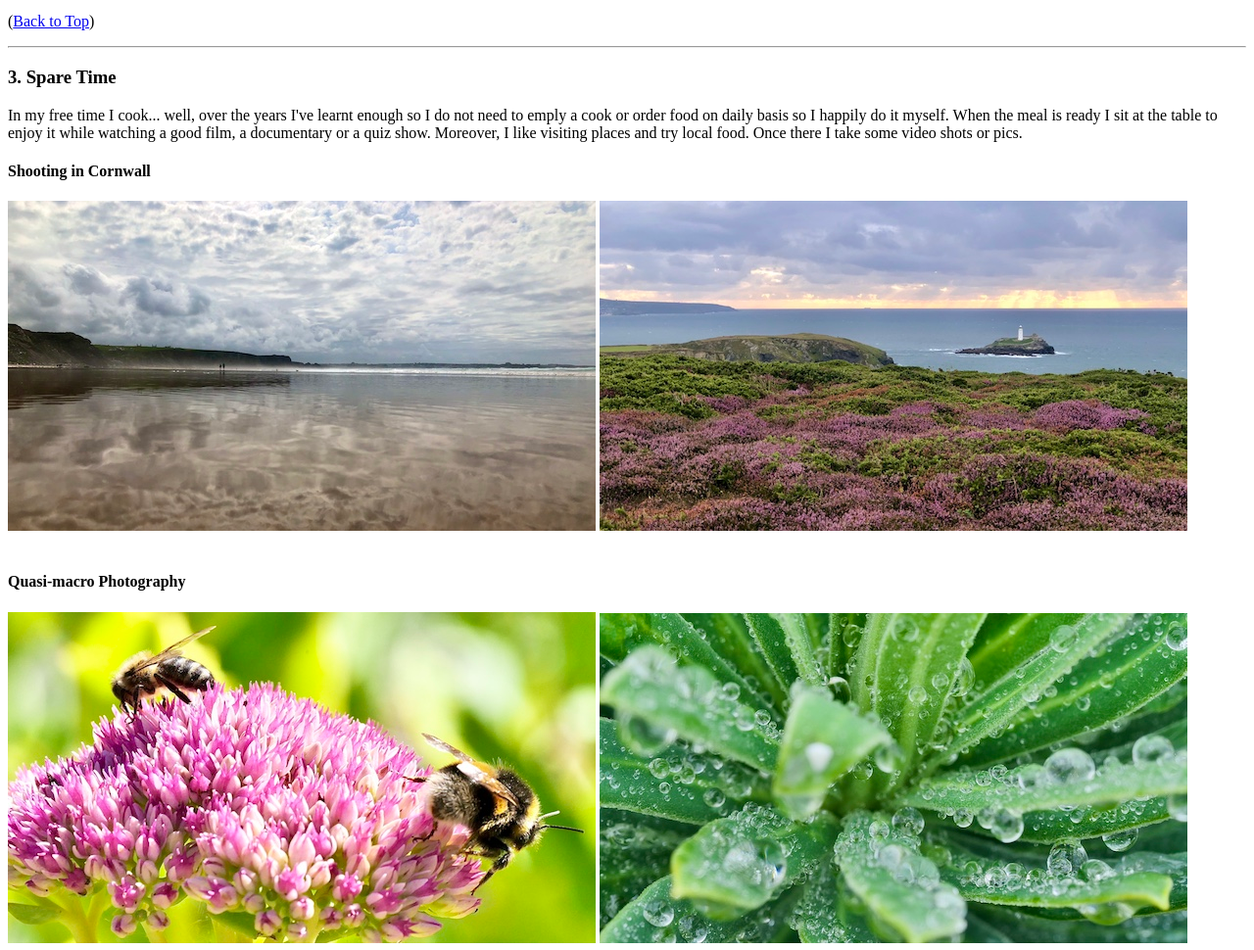
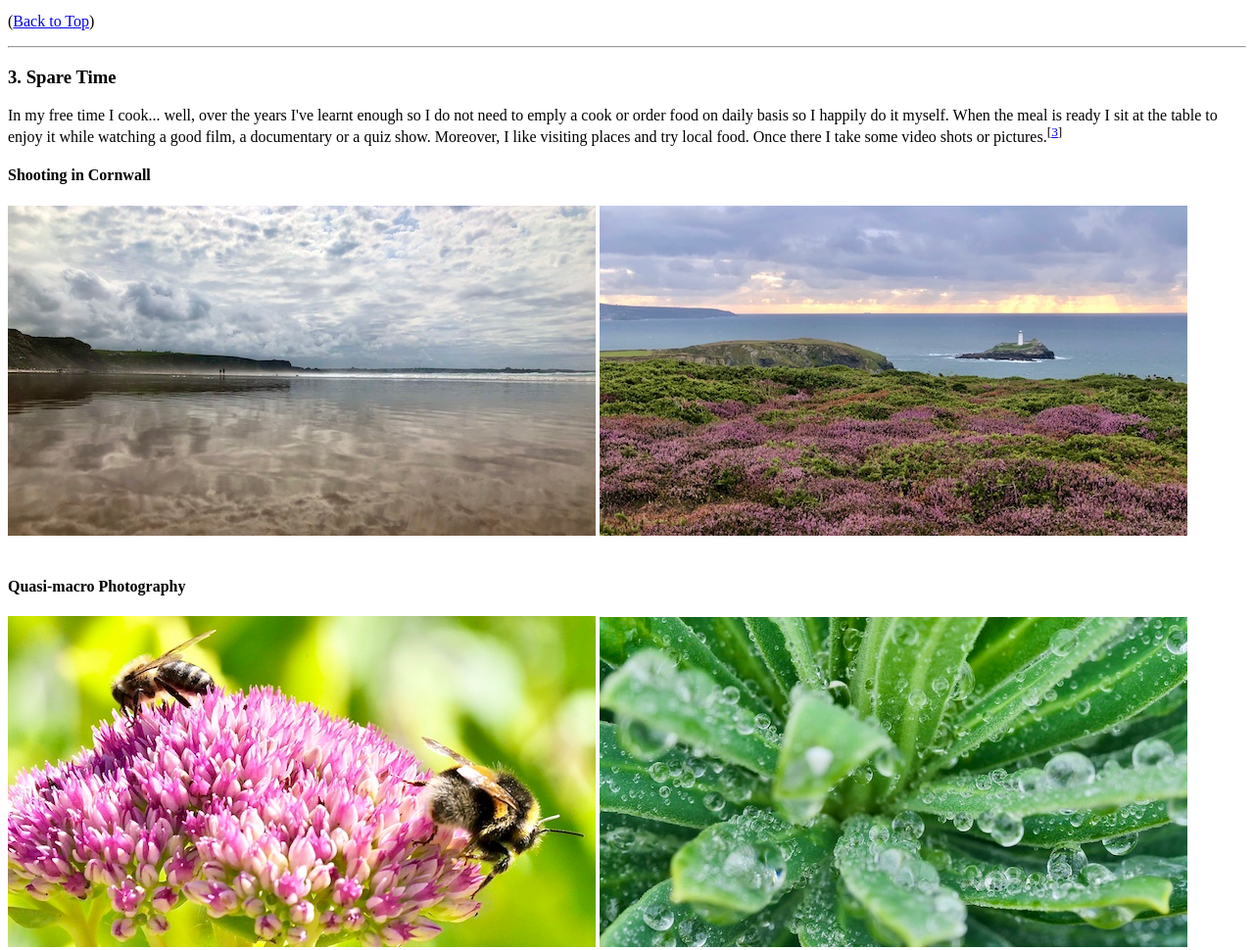
Before and after one commit to mcfunthomas/101-HTML, a plain HTML site: page index.html in a window 1280 px wide. Shown: the part 3293-4263 px from the top of the page at 98% size. Drawn offline with Linux system fonts and the light colour scheme.

Commit message:
footnote added
another footnote, FN No.3 added and linked

```diff
--- a/index.html
+++ b/index.html
@@ -386,7 +386,9 @@
       order food on daily basis so I happily do it myself. When the meal is
       ready I sit at the table to enjoy it while watching a good film, a
       documentary or a quiz show. Moreover, I like visiting places and try local
-      food. Once there I take some video shots or pics.
+      food. Once there I take some video shots or pictures.<sup
+      >[<a id="back-to-three" href="#three">3</a>]</sup
+    >
     </p>
     <div>
       <h4>Shooting in Cornwall</h4>
@@ -434,6 +436,8 @@
       <br />
       <a id="two" href="#back-to-two">2.</a></sup> Not all of the
       information presented here should be trusted.
+      <br>
+      <a id="three" href="#back-to-three">3.</a></sup> Can you see the difference in the picture layout when the page is rendered on desktop vs mobile browsers?
     </p>
     <p>(<a href="#">Back to Top</a>)</p>
     <br><br>
```
